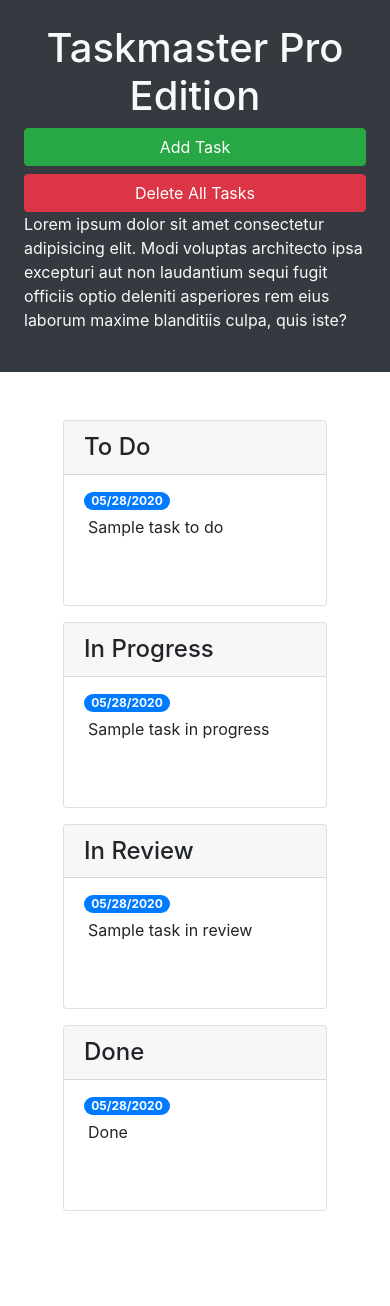
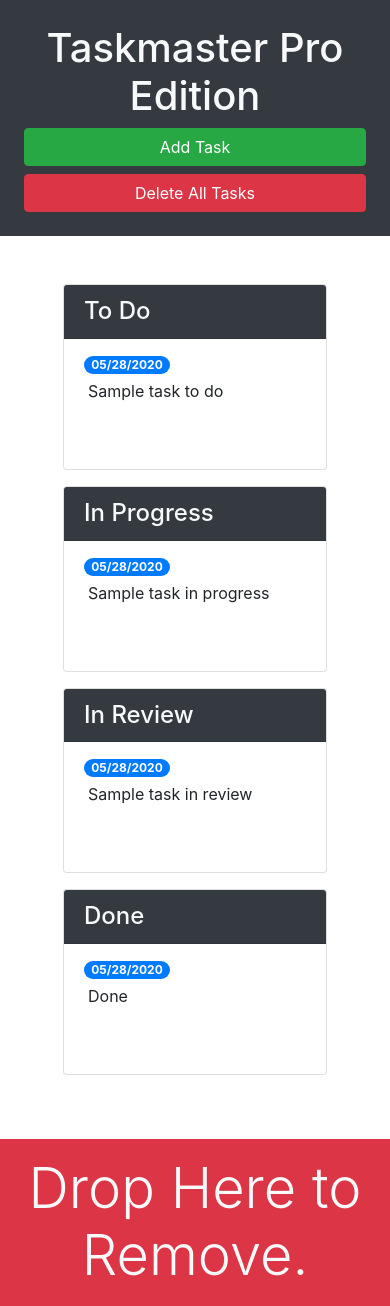
Before and after one commit to D-Mastrocola/Taskmaster-Pro, a plain HTML site: page index.html in a window 390 px wide. Before the commit the page ends 1275 px from the top, so only its background shows below. Drawn offline with nearby package versions, Linux system fonts and the light colour scheme.

Commit message:
made responsive and changed styling

```diff
--- a/index.html
+++ b/index.html
@@ -15,7 +15,15 @@
   <body>
     <div class="row min-vh-100 no-gutters">
       <header
-        class="col-12 col-lg-3 bg-dark text-light d-flex flex-column p-4 p-lg-3"
+        class="
+          col-12 col-lg-3
+          bg-dark
+          text-light
+          sticky-top
+          d-flex
+          flex-column
+          p-4 p-lg-3
+        "
       >
         <h1 class="text-center">Taskmaster Pro Edition</h1>
         <button
@@ -29,19 +37,19 @@
         <button id="remove-tasks" class="btn btn-block btn-danger">
           Delete All Tasks
         </button>
-        <p class="mt-auto">
+        <p class="mt-auto d-none d-lg-block">
           Lorem ipsum dolor sit amet consectetur adipisicing elit. Modi voluptas
           architecto ipsa excepturi aut non laudantium sequi fugit officiis
           optio deleniti asperiores rem eius laborum maxime blanditiis culpa,
           quis iste?
         </p>
       </header>
-      <main class="col-12 col-lg-9">
+      <main class="col-12 col-lg-9 d-flex flex-column">
         <div class="m-5 row justify-content-around">
           <!-- todo start -->
           <div class="col-12 col-md-6 col-xl-3 mb-3">
             <div class="card">
-              <h4 class="card-header">To Do</h4>
+              <h4 class="card-header bg-dark text-light">To Do</h4>
               <ul id="list-toDo" class="list-group list-group-flush">
                 <li class="list-group-item">
                   <span class="badge badge-primary badge-pill">05/28/2020</span>
@@ -54,7 +62,7 @@
           <!-- in progress start -->
           <div class="col-12 col-md-6 col-xl-3 mb-3">
             <div class="card">
-              <h4 class="card-header">In Progress</h4>
+              <h4 class="card-header bg-dark text-light">In Progress</h4>
               <ul id="list-toDo" class="list-group list-group-flush">
                 <li class="list-group-item">
                   <span class="badge badge-primary badge-pill">05/28/2020</span>
@@ -67,7 +75,7 @@
           <!-- in review start -->
           <div class="col-12 col-md-6 col-xl-3 mb-3">
             <div class="card">
-              <h4 class="card-header">In Review</h4>
+              <h4 class="card-header bg-dark text-light">In Review</h4>
               <ul id="list-toDo" class="list-group list-group-flush">
                 <li class="list-group-item">
                   <span class="badge badge-primary badge-pill">05/28/2020</span>
@@ -80,7 +88,7 @@
           <!-- done start -->
           <div class="col-12 col-md-6 col-xl-3 mb-3">
             <div class="card">
-              <h4 class="card-header">Done</h4>
+              <h4 class="card-header bg-dark text-light">Done</h4>
               <ul id="list-toDo" class="list-group list-group-flush">
                 <li class="list-group-item">
                   <span class="badge badge-primary badge-pill">05/28/2020</span>
@@ -91,6 +99,13 @@
           </div>
           <!-- done end -->
         </div>
+
+        <div class='mt-auto' id="trash">
+          <div class="w-100 bg-danger p-3 text-center text-light display-4">
+            Drop Here to Remove.
+          </div>
+        </div>
+
       </main>
     </div>
 
@@ -120,7 +135,11 @@
             <form>
               <div class="form-group">
                 <label for="modalTaskDescription">Task description</label>
-                <textarea id="modalTaskDescription" rows="3" class="form-control"></textarea>
+                <textarea
+                  id="modalTaskDescription"
+                  rows="3"
+                  class="form-control"
+                ></textarea>
               </div>
               <div class="form-group">
                 <label for="modalDueDate">Due date</label>
```
